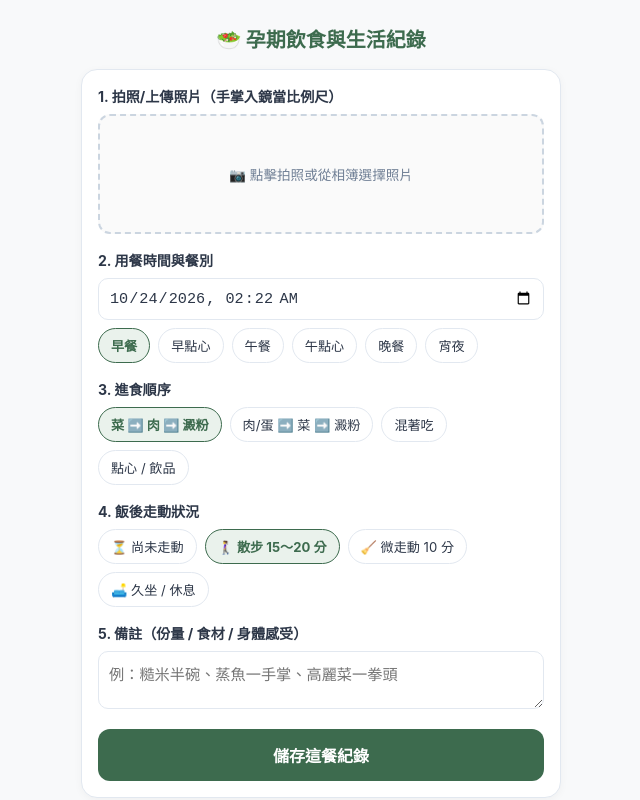
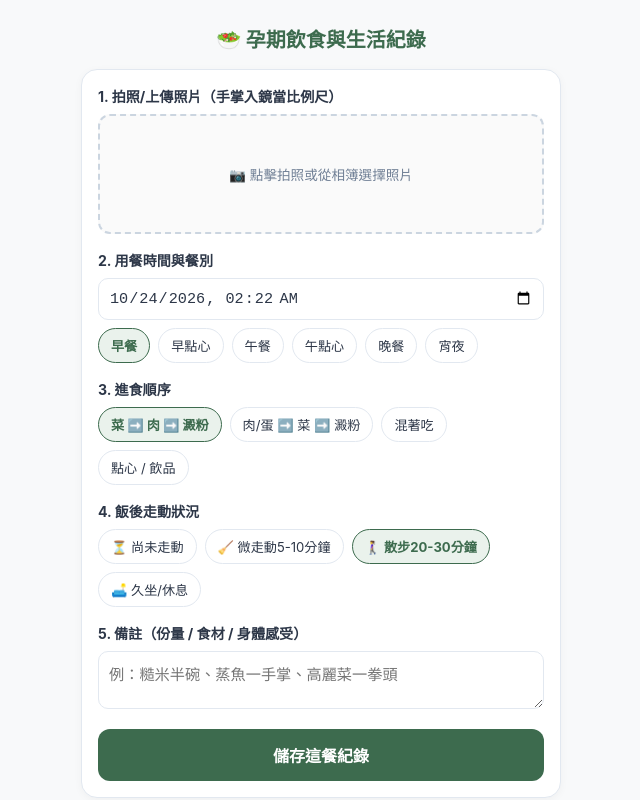
Before and after one commit to yachuanchou/diet-log, a plain HTML site: page index.html in a window 1280 px wide. Shown: the top 800 px of the page, without its empty margins (319-959 px from the left). Drawn offline with Linux system fonts and the light colour scheme.

Commit message:
Update index.html

```diff
--- a/index.html
+++ b/index.html
@@ -224,7 +224,7 @@
     body.report-active #mainView { display: none; }
     body.report-active #reportView { display: block; }
 
-    /* 核心調整：在醫師報表模式下，隱藏編輯與刪除按鈕 */
+    /* 醫師報表模式下，隱藏編輯與刪除按鈕 */
     body.report-active .item-ops {
       display: none !important;
     }
@@ -306,10 +306,10 @@
       <div class="form-group">
         <div class="field-title">4. 飯後走動狀況</div>
         <div class="chip-list" id="walkTypes">
-          <span class="chip" data-v="尚未走動（稍後補記）">⏳ 尚未走動</span>
-          <span class="chip active" data-v="散步走動 15～20 分">🚶‍♀️ 散步 15～20 分</span>
-          <span class="chip" data-v="微走動（家務約 10 分）">🧹 微走動 10 分</span>
-          <span class="chip" data-v="無走動（久坐/休息）">🛋️ 久坐 / 休息</span>
+          <span class="chip" data-v="尚未走動">⏳ 尚未走動</span>
+          <span class="chip" data-v="微走動5-10分鐘">🧹 微走動5-10分鐘</span>
+          <span class="chip active" data-v="散步20-30分鐘">🚶‍♀️ 散步20-30分鐘</span>
+          <span class="chip" data-v="久坐/休息">🛋️ 久坐/休息</span>
         </div>
       </div>
 
@@ -539,7 +539,7 @@
     document.getElementById('notes').value = '';
     removePhoto();
     setNowTime();
-    setChipValue('walkTypes', '散步走動 15～20 分');
+    setChipValue('walkTypes', '散步20-30分鐘');
 
     document.getElementById('editBanner').style.display = 'none';
     document.getElementById('cancelBtnBottom').style.display = 'none';
```
